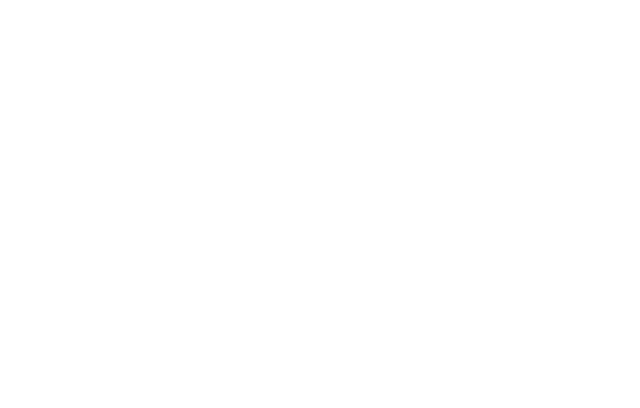
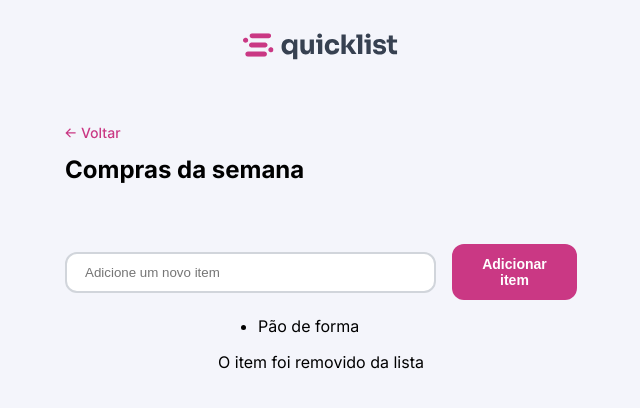
Before and after one commit to Guithentges/Lista-de-compras, a plain HTML site: page index.html in a window 1280 px wide. Shown: the whole page, without its empty margins (319-959 px from the left). Drawn offline with Linux system fonts and the light colour scheme.

Commit message:
estilizando-input-e-botao

```diff
--- a/index.html
+++ b/index.html
@@ -10,7 +10,27 @@
     <link rel="stylesheet" href="styles.css">
 </head>
 <body>
-
+    <div class="header">
+        <img src="assets/logo.svg" alt="logo">
+    </div>
+    <div class="back">
+        <img src="assets/back-button.svg" alt="">
+    </div>
+    <div class="compras">
+        <h1>Compras da semana</h1>
+    </div>
+    <form action="" method="get">
+        <div class="add-item">
+            <input type="text" placeholder="Adicione um novo item" name="input" id="input">
+            <button type="submit">Adicionar item</button>
+        </div>
+        <div class="list">
+            <ul>
+                <li>Pão de forma</li>
+            </ul>
+            <div class="list-footer">O item foi removido da lista</div>
+        </div>
+    </form>
 
 
     <script src="scripts.js"></script>
--- a/styles.css
+++ b/styles.css
@@ -10,11 +10,71 @@
     --always-white: #FFFFFF;
     --border-primary: #D1D5DB;
     --border-hover: #B9C2D0;
-
-
 }
 body{
     box-sizing: border-box;
     margin: 0;
     padding: 0;
+    background-color: var(--background-primary);
+    font-family: "Inter", sans-serif;
 }
+
+.header{
+    display: flex;
+    justify-content: center;
+    align-items: center;
+    width: 100%;
+    margin-top: 25px;
+}
+.back{
+    display: flex;
+    width: 40%;
+    margin-inline: auto;
+    margin-top: 62px;
+}
+.compras{
+    display: flex;
+    width: 40%;
+    margin-inline: auto;
+    & h1{
+        font-size: 24px;
+    }
+}
+form{
+    display: flex;
+    flex-direction: column;
+    justify-content: center;
+    align-items: center;
+    width: 40%;
+    margin-inline: auto;
+    margin-top: 44px;
+}
+.add-item{
+    display: flex;
+    justify-content: center;
+    align-items: center;
+    gap: 1rem;
+    width: 100%;
+    & input{
+        padding-left: 18px;
+        padding-block: 11px;
+        width: 70%;
+        border-radius: 12px;
+        border: 2px solid var(--border-primary);
+    }
+    & button{
+        border: none;
+        width: 25%;
+        padding-block: 12px;
+        padding-inline: 18px;
+        border-radius: 12px;
+        font-weight: bold;
+        font-size: 14px;
+        color: var(--always-white);
+        background-color: var(--color-brand);
+    }
+    & button:hover{
+        background-color: var(--color-brand-hover);
+        cursor: pointer;
+    }
+}
```
Also changed, not shown: assets/back-button.svg (added), assets/logo.svg (added).
